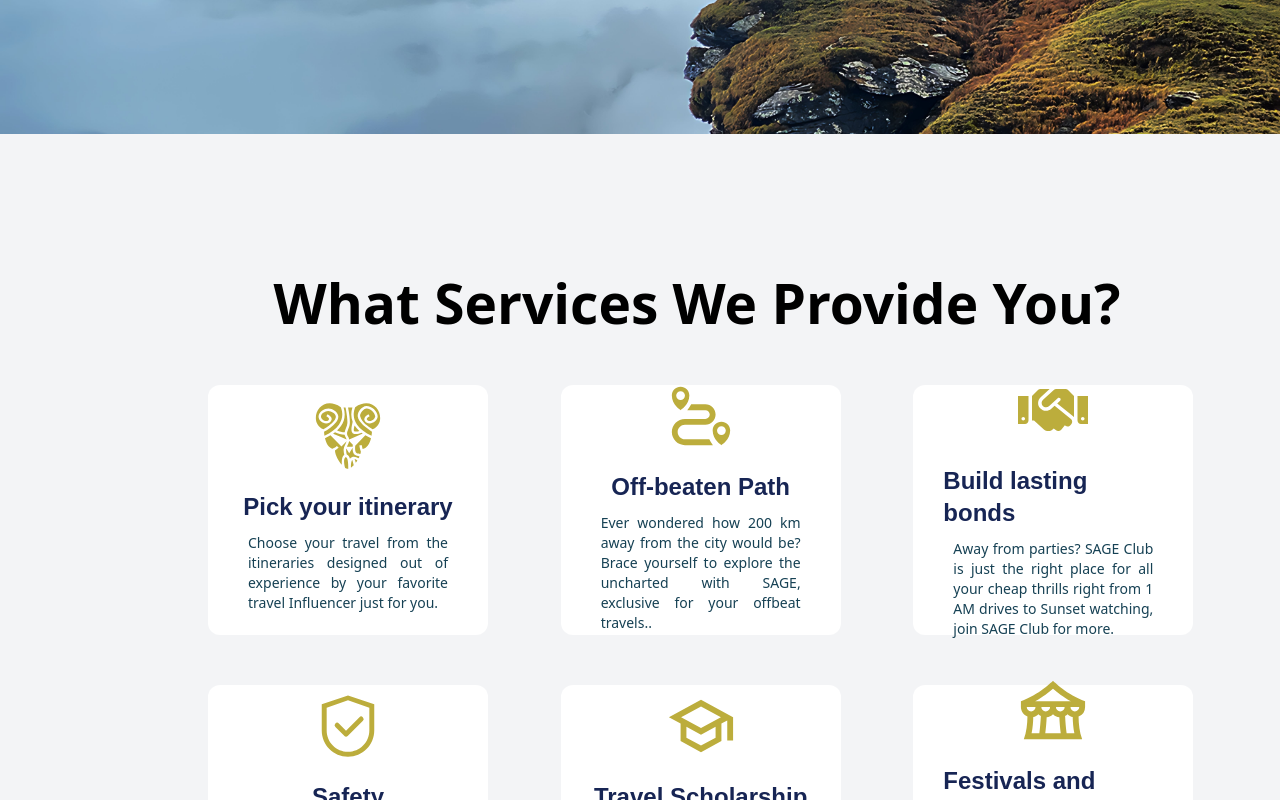
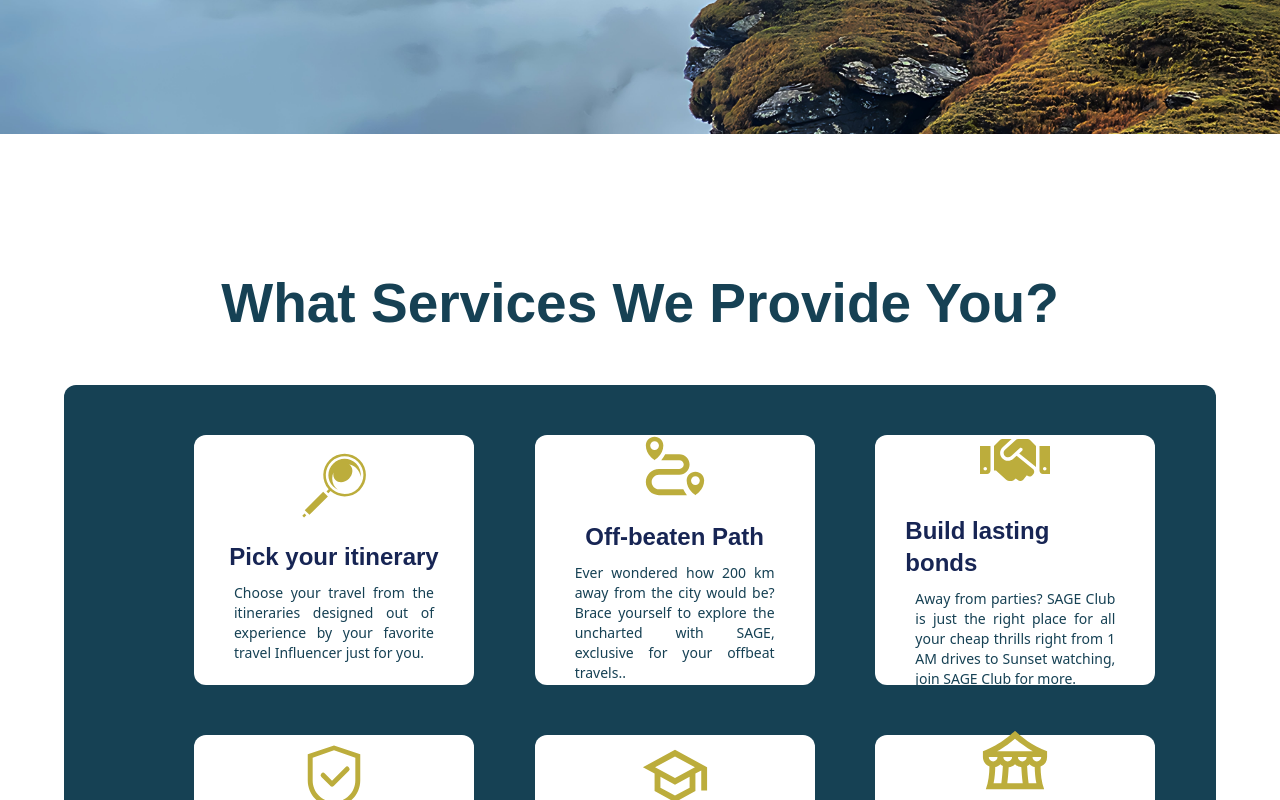
Before and after one commit to wethe-sage/landingSage, a React (Create React App) app: page / in a window 1280 px wide. Shown: the part 460-1260 px from the top of the page. Built offline with nearby package versions, Linux system fonts and the light colour scheme.

Commit message:
update Services

```diff
--- a/src/Components/Services.js
+++ b/src/Components/Services.js
@@ -7,7 +7,7 @@ import { MdOutlineSchool, MdOutlineFestival } from "react-icons/md";
 import { AiOutlineSafety } from "react-icons/ai";
 import { BiTrip } from "react-icons/bi";
 import './recentTrip.css';
-import {GiPickOfDestiny} from "react-icons/gi";
+import {GiMagnifyingGlass} from "react-icons/gi";
 import {motion,useScroll, useTransform } from 'framer-motion';
 import "./recentTrip.css"
 const Services = () => {
@@ -88,8 +88,8 @@ const Services = () => {
           opacity:opacityProgess,
         }
       }
-    className='bg-gray-100 py-10 md:py-20 px-4 md:pl-[130px]'>
-      <div className='p-[45px] md:p-12'>
+    className='py-10 md:py-20 px-4 '>
+      <div className='p-[45px]  md:p-12'>
           <h1
             onMouseEnter={() => {
               textEnter();
@@ -99,7 +99,7 @@ const Services = () => {
               textLeave();
               setHeadingHovered(false);
             }}
-            className={`text-[40px] text-center font-bold md:text-center md:text-[55px] md:font-bold mt-4 md:mt-0 md:-mb-[80px] mb-6 ${
+            className={`heading text-[40px] text-center font-bold md:text-center md:text-[55px] md:font-bold text-[#164154] mt-4 md:mt-0 md:-mb-[80px] mb-6 ${
               headingHovered ? 'text-why-hovered' : ''
             }`}>
             What Services We Provide You?
@@ -114,7 +114,7 @@ const Services = () => {
             responsive={responsive}
           >
             <ServiceCard
-              image={<GiPickOfDestiny />}
+              image={<GiMagnifyingGlass />}
               name='Pick your itinerary'
 
               description='Choose your travel from the itineraries designed out of experience by your favorite travel Influencer just for you.'
@@ -150,9 +150,9 @@ const Services = () => {
             />
           </Carousel>
         ) : (
-          <div className='grid grid-cols-1 sm:grid-cols-2 md:grid-cols-3 lg:grid-cols-3 gap-[50px] md:mt-[120px] pl-[30px]'>
+          <div className='rounded-xl bg-[#164154] md:p-[50px] md:pl-[130px] grid grid-cols-1 sm:grid-cols-2 md:grid-cols-3 lg:grid-cols-3 gap-[50px] md:mt-[120px]'>
             <ServiceCard
-              image={<GiPickOfDestiny />}
+              image={<GiMagnifyingGlass />}
               name='Pick your itinerary'
 
               description='Choose your travel from the itineraries designed out of experience by your favorite travel Influencer just for you.'
```
